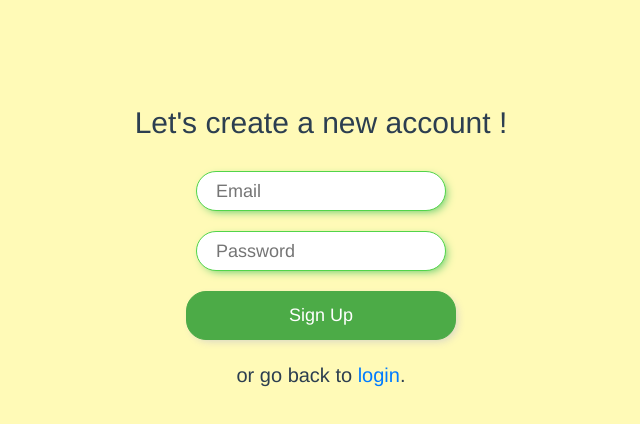
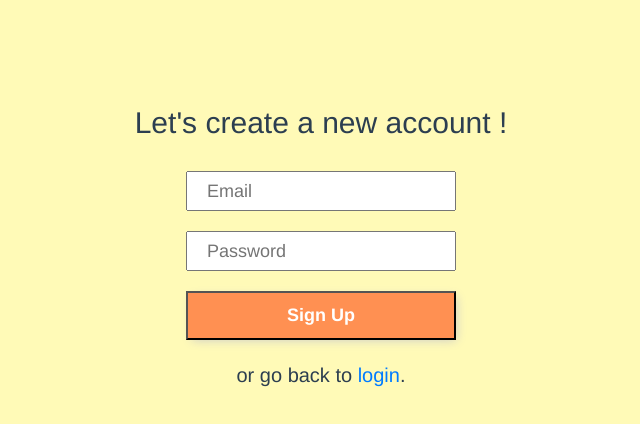
Before and after one commit to artaro/hybrid-cordova-vue, a Vue app: page /#/sign-up in a window 1280 px wide. Shown: the top 424 px of the page, without its empty margins (319-959 px from the left). Built offline with nearby package versions, Linux system fonts and the light colour scheme; no server answers.

Commit message:
fixed color - sign up

```diff
--- a/src/components/SignUp.vue
+++ b/src/components/SignUp.vue
@@ -2,35 +2,38 @@
   <div class="sign-up">
     <!-- <img src=".././assets/logoFood.png" style="width:260px;height:260px;"> -->
     <p class="title">Let's create a new account !</p>
-    <input style="
-    color: rgb(55, 123, 52);
+   	<input style="
+color: #a7744d ;
     font-size: 18px;
-    width: 250px !important;
+    width: 270px !important;
     height: 40px;
-    border-radius: 20px !important;
+
+    <!-- border-radius: 20px !important; -->
     border: 0.5px solid rgb(82, 212, 74);
     padding: 4px 0px 4px 19px;
-    box-shadow: rgb(75, 197, 96) 3px 3px 10px -3px;
-    outline-width: 0px;" type="text" v-model="email" placeholder="Email"><br>
-    <input style="
-    color: rgb(55, 123, 52);
+    <!-- box-shadow: rgb(75, 197, 96) 3px 3px 10px -3px; -->
+    outline-width: 0px; " type="text" v-model="email" placeholder="Email"><br>
+    	<input style="
+color: #a7744d ;
     font-size: 18px;
-    width: 250px !important;
+    width: 270px !important;
     height: 40px;
-    border-radius: 20px !important;
+
+    <!-- border-radius: 20px !important; -->
     border: 0.5px solid rgb(82, 212, 74);
     padding: 4px 0px 4px 19px;
-    box-shadow: rgb(75, 197, 96) 3px 3px 10px -3px;
-    outline-width: 0px;" type="password" v-model="password" placeholder="Password"><br>
+    <!-- box-shadow: rgb(75, 197, 96) 3px 3px 10px -3px; -->
+    outline-width: 0px; " type="password" v-model="password" placeholder="Password"><br>
     <button style="	font-size: 18px;
 	width: 270px !important;
 	height: 49px;
-	border-radius: 20px !important;
+		font-weight:bold;
+	<!-- border-radius: 20px !important; -->
 	border: 0.5px solid rgb(76, 171, 71);
 	padding: 4px 0px 4px 0px;
 	box-shadow: 3px 3px 10px -3px #cacaca;
   outline-width: 0px;
-  background-color: rgb(76, 171, 71);
+  background-color: #ff9052;
   color: #fff;
   " v-on:click="signUp">Sign Up</button>
     <div class="title2">or go back to
@@ -77,6 +80,7 @@ export default {
 }
 
 input {
+	color: #f0c791;
 	margin: 10px 0;
 	width: 20%;
 	padding: 15px;
```
